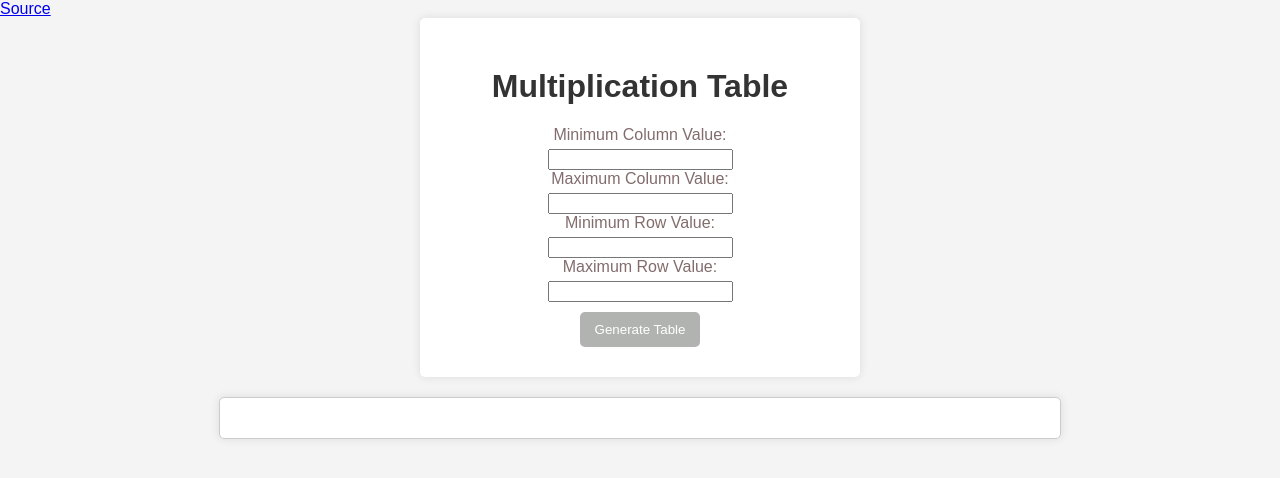
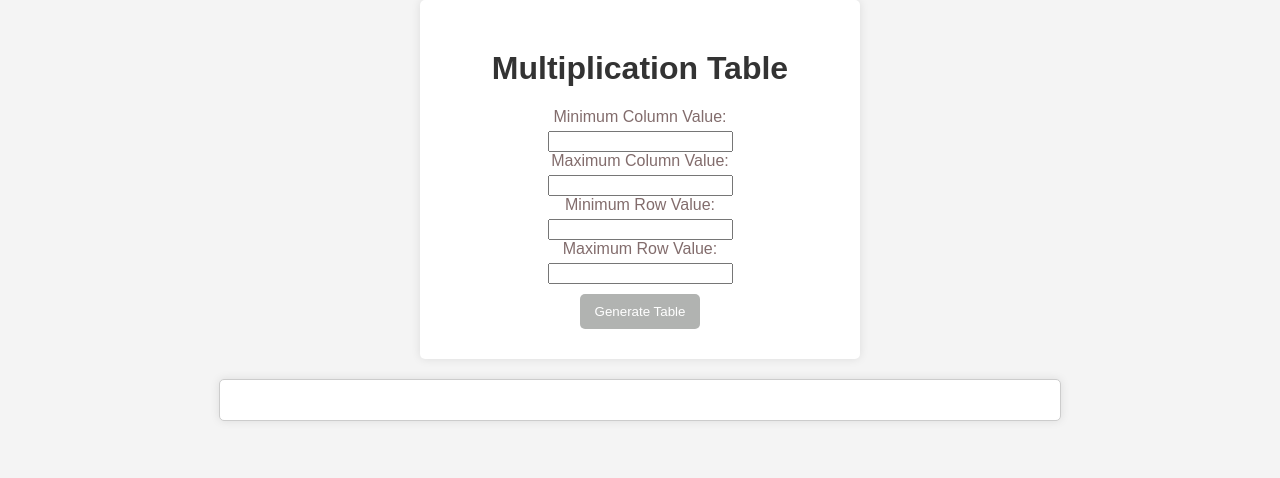
Before and after one commit to ItsElyas/GUI-HW3, a plain HTML site: page index.html in a window 1280 px wide. Drawn offline with Linux system fonts and the light colour scheme.

Commit message:
Update index.html

```diff
--- a/index.html
+++ b/index.html
@@ -5,7 +5,7 @@
     <meta name="viewport" content="width=device-width, initial-scale=1.0">
     <title>Multiplication Table</title>
     <link rel="stylesheet" href="style.css">
-    <a href="https://github.com/ItsElyas/GUI-HW1">Source</a>
+    <a href="https://github.com/ItsElyas/GUI-HW1"></a>
 </head>
 <body>
     <div class="formDiv">
```
